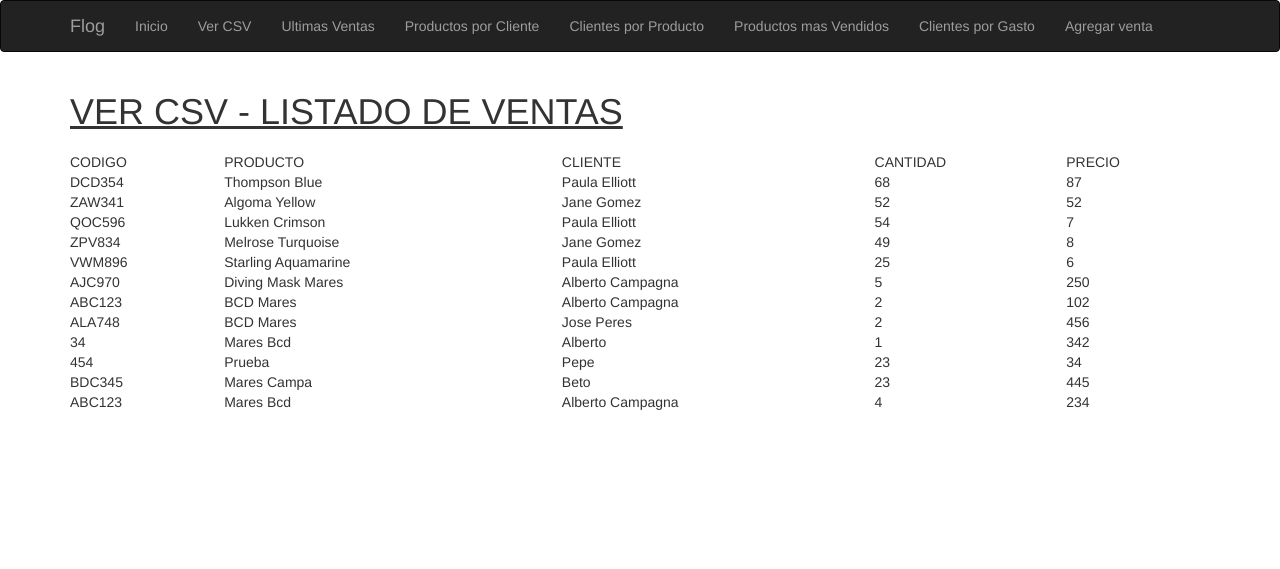
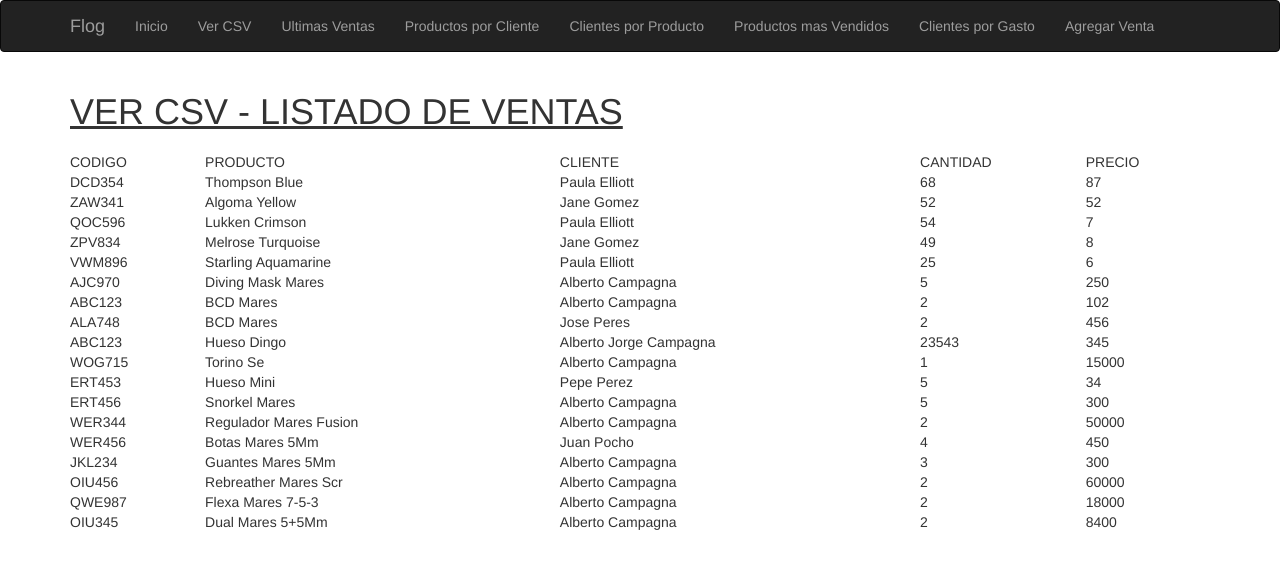
Before and after one commit to campa79/Final_Campagna_ParadigmasDeProgramacion_2019, a Flask app: page /vercsv in a window 1280 px wide. Shown: the top 569 px of the page. Run offline with Flask 2, Linux system fonts and the light colour scheme; some libraries are stand-ins or nearby versions.

Commit message:
Final Paradigmas de Programación 21/3/19
Final Paradigmas de Programación 21/3/19 Alberto Campagna

```diff
--- a/app.py
+++ b/app.py
@@ -11,6 +11,7 @@ from forms import LoginForm, SaludarForm, RegistrarForm
 import funciones
 from funciones import nuevaventa
 from funciones import ventacheck
+from funciones import loadcsv
 
 import numpy as np
 import pandas as pd
@@ -198,12 +199,12 @@ def cliegasto():
         return render_template('cliegasto.html', form=formulario)
 ########################## CLIENTE POR GASTOS ##########################
 
-####################################################################################################
-############################ AGREGAR VENTA #### PARA EL FINAL ######################################
+##################################################################################
+############################ AGREGAR VENTA #### PARA EL FINAL ####################
 @app.route('/agregarventa', methods=['GET', 'POST'])
 def agregarventa():
     if 'username' not in session:
-        return redirect(url_for('ingresar'))
+        return redirect(url_for('ingresar')) #Si no esta logueado vuelve al inicio de sesión
 
     if request.method == "POST":
         cod = request.form['codigo']
@@ -218,10 +219,10 @@ def agregarventa():
             return render_template('agregarventa.html', error=error)
 
         nuevaventa(cod, prod, clien, prec, cant)
-        return redirect(url_for('agregarventa'))
+        return redirect(url_for('ultimasventas')) #Ingreso venta y redirecciona a ultimas ventas
     return render_template('agregarventa.html')
-############################ AGREGAR VENTA #### PARA EL FINAL ######################################
-####################################################################################################
+############################ AGREGAR VENTA #### PARA EL FINAL #####################
+###################################################################################
 
 
 if __name__ == "__main__":
--- a/datos.csv
+++ b/datos.csv
@@ -7,7 +7,13 @@ VWM896,Starling Aquamarine,Paula Elliott,25,6
 AJC970,Diving Mask Mares,Alberto Campagna,5,250
 ABC123,BCD Mares,Alberto Campagna,2,102
 ALA748,BCD Mares,Jose Peres,2,456
-34,Mares Bcd,Alberto,1,342
-454,Prueba,Pepe,23,34
-BDC345,Mares Campa,Beto,23,445
-ABC123,Mares Bcd,Alberto Campagna,4,234
+ABC123,Hueso Dingo,Alberto Jorge Campagna,23543,345
+WOG715,Torino Se,Alberto Campagna,1,15000
+ERT453,Hueso Mini,Pepe Perez,5,34
+ERT456,Snorkel Mares,Alberto Campagna,5,300
+WER344,Regulador Mares Fusion,Alberto Campagna,2,50000
+WER456,Botas Mares 5Mm,Juan Pocho,4,450
+JKL234,Guantes Mares 5Mm,Alberto Campagna,3,300
+OIU456,Rebreather Mares Scr,Alberto Campagna,2,60000
+QWE987,Flexa Mares 7-5-3,Alberto Campagna,2,18000
+OIU345,Dual Mares 5+5Mm,Alberto Campagna,2,8400
--- a/funciones.py
+++ b/funciones.py
@@ -78,9 +78,7 @@ def productosPorCliente(ventas, cliente):
     productos = [] #armo la lista vacia.
     for venta in ventas:
         if cliente.lower() in venta["CLIENTE"].lower():
-            #if venta["CLIENTE"] == cliente:
-            productos.append(venta["PRODUCTO"]) #Solo le paso el producto vendido
-            #productos.append(venta) #Le paso toda la linea de la venta con los datos
+            productos.append(venta) #Le paso toda la linea de la venta con los datos
     return productos
 
 # Funcion para Clientes por Producto #################################################
@@ -88,8 +86,7 @@ def clientesPorProducto(ventas, producto):
     clientes = [] #armo la lista vacia.
     for venta in ventas:
         if producto.lower() in venta["PRODUCTO"].lower():
-        #if venta["PRODUCTO"] == producto:
-            clientes.append(venta["CLIENTE"])
+            clientes.append(venta)
     return clientes
 
 # Funcion para Productos Mas Vendidos ################################################
@@ -131,7 +128,7 @@ def clientesMasGastaron(f):
         valor = 0
         for venta in ventas:
             if venta["CLIENTE"] == j:
-                valor = valor + int(venta["PRECIO"])*int(venta["CANTIDAD"])
+                valor = valor + float(venta["PRECIO"])*int(venta["CANTIDAD"])
         resultado[j] = valor
 
     resultado = sorted(resultado.items(), key = lambda t:t[1], reverse=True)
@@ -153,7 +150,7 @@ def nuevaventa(cod, prod, clien, prec, cant):
     clien = clien.title()
 
     ord = tablacsv.fieldnames
-    dicc = {"CODIGO":cod,"PRODUCTO":prod,"CLIENTE":clien,"PRECIO":prec,"CANTIDAD":cant}
+    dicc = {"CODIGO":cod,"PRODUCTO":prod,"CLIENTE":clien,"PRECIO":prec,"CANTIDAD":cant} #Armo el diccionario
     formulario = []
     for i in range(len(tablaordenada)):
         formulario.append(dicc[ord[i]])
@@ -181,6 +178,10 @@ def ventacheck(cod, prod, clien, prec, cant):
 
     if not (cod[0:3].isalpha()) or not (cod[3:6].isnumeric()) or len(cod)!=6:
         lista.append("El Código debe tener 3 letras y 3 números. Ingresar nuevamente.")
+
+    #Salida del IF para cuando la venta ingresada cumple todos los requisitos
+    #if (cod[0:3].isalpha()) and (cod[3:6].isnumeric()) and len(cod)!=6 and len(clien) < 3 and len(prod) < 3:
+        #lista.append("Venta ingresada con éxito.")
 
     try:
         if not float(prec):
--- a/templates/clienteprodu.html
+++ b/templates/clienteprodu.html
@@ -6,7 +6,7 @@
 {% block page_content %}
 <div class="page-header">
     <h1>Buscar Cliente por Producto</h1>
-    <h4>Ingrese el producto que desea consultar por que cliente fue comprado (ó mínimo 3 letras)</h4>
+    <h4>Ingrese el producto que desea consultar por que cliente fue comprado (Mínimo 3 letras)</h4>
     {{ wtf.quick_form(form) }}
 </div>
 {% endblock %}
--- a/templates/ingresado.html
+++ b/templates/ingresado.html
@@ -24,7 +24,7 @@
                 <li><a href="/clienteprodu">Clientes por Producto</a></li>
                 <li><a href="/produvendido">Productos mas Vendidos</a></li>
                 <li><a href="/clientegasto">Clientes por Gasto</a></li>
-                <li><a href="/agregarventa">Agregar venta</a></li> <!-- Agregado para el Final -->
+                <li><a href="/agregarventa">Agregar Venta</a></li> <!-- Agregado para el Final -->
             </ul>
         </div>
     </div>
@@ -37,6 +37,17 @@
     <h1>Bienvenido a Honeybee Inc.</h1>
         <h3>Instrucciones:</h3>
             <h4>En la parte superior de la web se encuentran las diferentes opciones para obtener datos y estadísticas sobre las ventas de Honeybee Inc.</h4>
+
+            <h2>Con el siguiente programa web podrá:</h2>
+                 <ul>
+                    <li>Ver el archivo completo</li>
+                    <li>Ver las últimas ventas</li>
+                    <li>Buscar producto por cliente</li>
+                    <li>Buscar cliente por producto</li>
+                    <li>Ver los productos mas vendidos</li>
+                    <li>Ver clientes ordenados por gastos</li>
+                    <li>Agregar ventas nuevas</li>
+                </ul>
             <h3>Alumno: Alberto Campagna / TP Paradigmas de Programación / IFTS 18 Analista de Sistemas -  Final 21/3/19</h3>
 
 </div>
--- a/templates/producliente.html
+++ b/templates/producliente.html
@@ -6,7 +6,7 @@
 {% block page_content %}
 <div class="page-header">
     <h1>Buscar Producto por Cliente</h1>
-    <h4>Ingrese el Nombre y Apellido del Cliente que desea consultar: (ó mínimo 3 letras)</h4>
+    <h4>Ingrese el Nombre y Apellido del Cliente que desea consultar: (Mínimo 3 letras)</h4>
     {{ wtf.quick_form(form) }}
 </div>
 {% endblock %}
```
Also changed, not shown: templates/agregarventa.html (+0 -19 lines), templates/listado2.html (+12 -5 lines), README.md.
